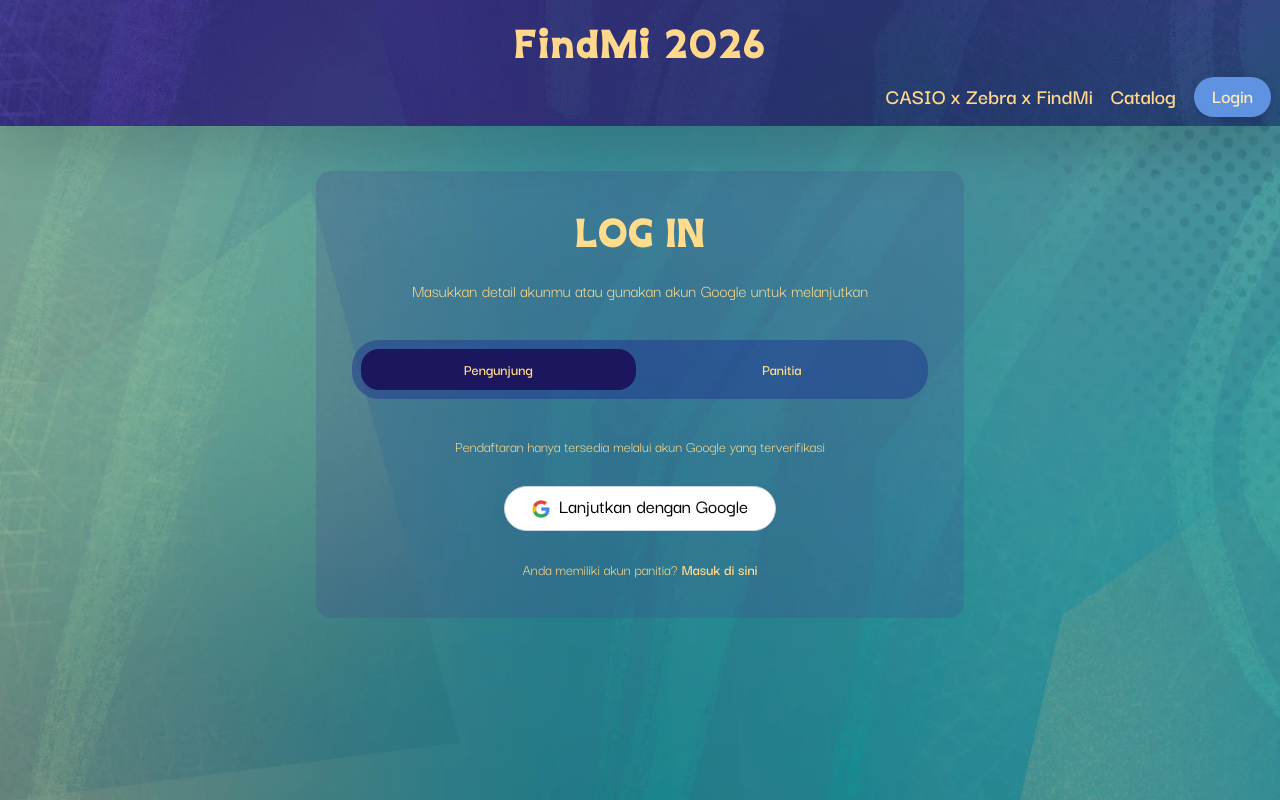
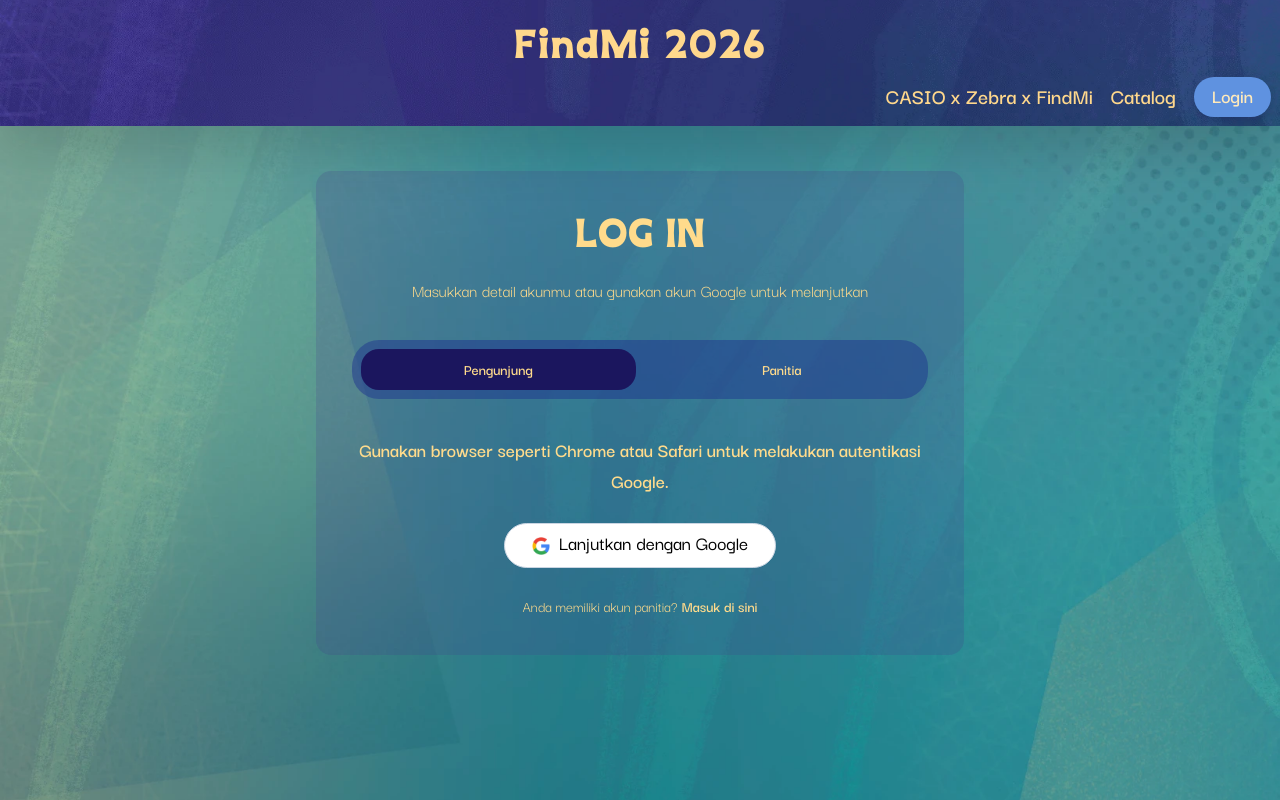
Before and after one commit to nicholaswisee/findmi-frontend, a React (Vite) app: page /login in a window 1280 px wide. Shown: the top 800 px of the page. Built offline with nearby package versions, Linux system fonts and the light colour scheme; no server answers.

Commit message:
refactor: check in app browser

```diff
--- a/src/components/auth/GoogleLoginButton.tsx
+++ b/src/components/auth/GoogleLoginButton.tsx
@@ -1,27 +1,27 @@
 import "../../styles/auth.styles.css";
-import { useEffect, useMemo, useState } from "react";
 import { Button } from "../ui/button";
 import { API_URL } from "@/lib/api";
 import { toast } from "sonner";
+import { isInAppBrowser } from "@/utils/browserCheck";
 
 const BACKEND_URL = API_URL;
 
 export default function GoogleLoginButton() {
-  const [isInAppBrowser, setIsInAppBrowser] = useState(false);
+  // const [isInAppBrowser, setIsInAppBrowser] = useState(false);
 
-  const inAppRegex = useMemo(
-    () =>
-      /(FBAN|FBAV|Instagram|Line|MicroMessenger|Twitter|Snapchat|TikTok|Weibo|QQ|Telegram)/i,
-    []
-  );
+  // const inAppRegex = useMemo(
+  //   () =>
+  //     /(FBAN|FBAV|Instagram|Line|MicroMessenger|Twitter|Snapchat|TikTok|Weibo|QQ|Telegram)/i,
+  //   []
+  // );
 
-  useEffect(() => {
-    const ua = navigator?.userAgent || "";
-    setIsInAppBrowser(inAppRegex.test(ua));
-  }, [inAppRegex]);
+  // useEffect(() => {
+  //   const ua = navigator?.userAgent || "";
+  //   setIsInAppBrowser(inAppRegex.test(ua));
+  // }, [inAppRegex]);
 
   const handleLogin = () => {
-    if (isInAppBrowser) {
+    if (isInAppBrowser()) {
       // Google blocks OAuth inside embedded browsers; prompt user to open a real browser.
       toast.error(
         "Buka di Chrome, Safari, atau Browser lainnya untuk melakukan login."
@@ -48,10 +48,10 @@ export default function GoogleLoginButton() {
         />
         <p className="text-black mb-1">Lanjutkan dengan Google</p>
       </Button>
-      {/* {isInAppBrowser && (
-        <div className="mt-2 text-center text-xs text-red-600">
-          Deteksi browser bawaan aplikasi. Buka halaman ini di Chrome/Safari
-          (Open in browser) lalu coba login lagi.
+      {/* {isInAppBrowser() && (
+        <div className="mt-2 text-center text-md text-red-600">
+          Silakan buka halaman ini menggunakan Chrome, Safari, atau browser
+          bawaan.
         </div>
       )} */}
     </>
--- a/src/pages/Auth/AuthPage.tsx
+++ b/src/pages/Auth/AuthPage.tsx
@@ -53,9 +53,9 @@ export default function AuthPage() {
             <div className="space-y-6 text-center">
               <div className="space-y-3">
                 {/* <h2 className="text-2xl font-semibold">Daftar Panitia</h2> */}
-                <p className="text-sm">
-                  Pendaftaran hanya tersedia melalui akun Google yang
-                  terverifikasi
+                <p className="text-md font-semibold">
+                  Gunakan browser seperti Chrome atau Safari untuk melakukan
+                  autentikasi Google.
                 </p>
               </div>
               <GoogleLoginButton />
--- /dev/null
+++ b/src/utils/browserCheck.ts
@@ -0,0 +1,6 @@
+export function isInAppBrowser(): boolean {
+  if (typeof navigator === "undefined") return false;
+
+  const ua = navigator.userAgent || "";
+  return /Instagram|FBAN|FBAV|TikTok|Line|Twitter|Snapchat/i.test(ua);
+}
```
